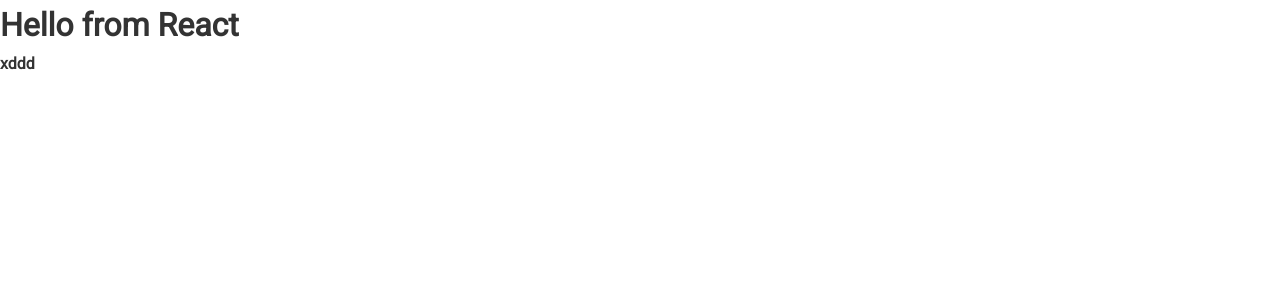
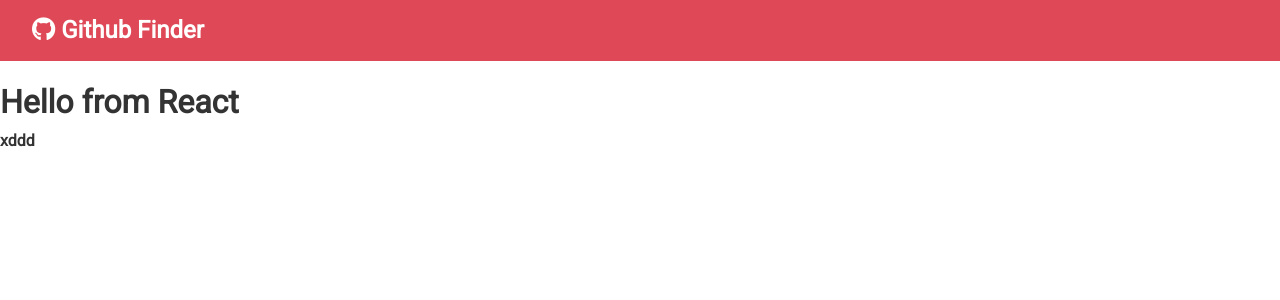
Before and after one commit to innovadeveloper/github-finder-react-fc, a React (Create React App) app: page / in a window 1280 px wide. Shown: the top 300 px of the page. Built offline with nearby package versions, Linux system fonts and the light colour scheme.

Commit message:
Navbar component with default props and propTypes..

```diff
--- a/public/index.html
+++ b/public/index.html
@@ -11,6 +11,7 @@
     />
     <link rel="apple-touch-icon" href="%PUBLIC_URL%/logo192.png" />
     <link rel="manifest" href="%PUBLIC_URL%/manifest.json" />
+    <script src="https://kit.fontawesome.com/e9e8b3c3cb.js" crossorigin="anonymous"></script>
     <title>React App</title>
   </head>
   <body>
--- a/src/App.js
+++ b/src/App.js
@@ -1,4 +1,5 @@
 import React, { Component } from "react";
+import Navbar from "./components/layout/Navbar"
 import "./App.css";
 
 // rce -> class component
@@ -7,6 +8,7 @@
     return (
       <React.Fragment>
         <div className="App">
+          <Navbar title="Github Finder" icon="fab fa-github"/>
           <h1>Hello from React</h1>
         </div>
         <h4>xddd</h4>
--- /dev/null
+++ b/src/components/layout/Navbar.js
@@ -0,0 +1,27 @@
+import React, { Component } from "react";
+import PropTypes from "prop-types";
+
+class Navbar extends Component {
+  static defaultProps = {
+    title: "Default Navbar Title",
+    icon: "fab fa-github"
+  };
+
+  static propTypes = {
+      title: PropTypes.string.isRequired,
+      icon: PropTypes.string.isRequired
+  }
+
+
+  render() {
+    return (
+      <nav className="navbar bg-primary">
+        <h1>
+          <i className={this.props.icon} /> {this.props.title}
+        </h1>
+      </nav>
+    );
+  }
+}
+
+export default Navbar;
```
Also changed, not shown: .babelrc (added).
